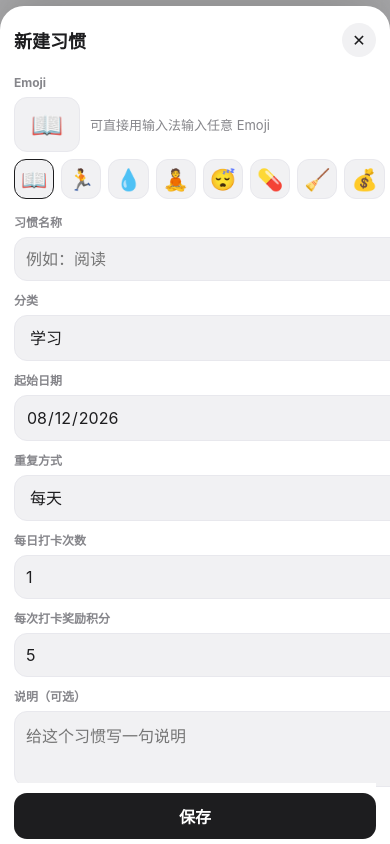
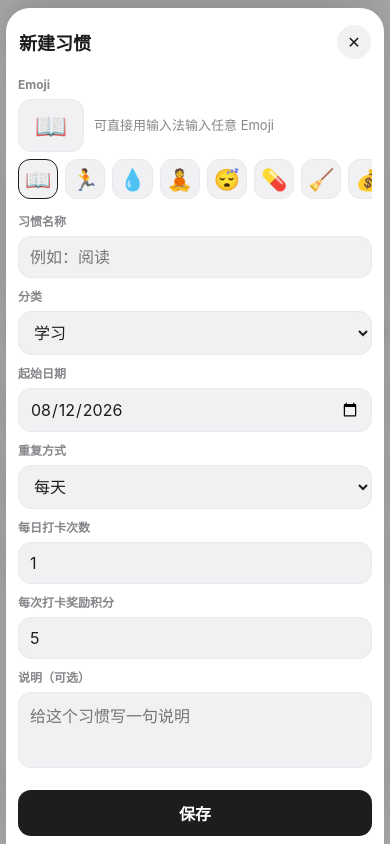
Before and after one commit to sayuki0613xyz/sayuki0613xyz, a plain HTML site: page index.html in a window 390 px wide. Both pictures are taken after a click on the button "添加". Drawn offline with Linux system fonts and the light colour scheme.

Commit message:
Add files via upload
优化 iPhone 12 手机端适配

```diff
--- a/index.html
+++ b/index.html
@@ -118,25 +118,53 @@
   .mobile-tabs button{padding:6px 2px;font-size:10px;border-radius:12px;min-width:0}
   .mobile-tabs button span{font-size:19px}
 
-  .modal-backdrop{padding-top:env(safe-area-inset-top)}
+  .modal-backdrop{
+    padding-top:env(safe-area-inset-top);
+    width:100vw;max-width:100vw;overflow:hidden;
+  }
   .modal{
-    width:100%;max-width:100%;
-    max-height:calc(100dvh - env(safe-area-inset-top) - 6px);
+    width:calc(100vw - 16px);
+    max-width:calc(100vw - 16px);
+    min-width:0;
+    margin:0 8px;
+    max-height:calc(100dvh - env(safe-area-inset-top) - 8px);
+    overflow-x:hidden;
+    overflow-y:auto;
     border-radius:24px 24px 0 0;
     padding:17px 14px calc(18px + env(safe-area-inset-bottom));
   }
+  .modal form,.modal .form-grid,.modal .field{width:100%;max-width:100%;min-width:0}
   .modal-head{margin-bottom:14px;position:sticky;top:0;background:var(--card);z-index:2;padding-bottom:4px}
   .modal-head h3{font-size:18px}
   .form-grid{grid-template-columns:1fr;gap:10px}
   .field.full{grid-column:auto}
   .field label{font-size:12px}
-  .field input,.field select,.field textarea{font-size:16px;padding:11px;border-radius:13px}
-  .field textarea{min-height:76px}
-  .emoji-input{font-size:26px!important;width:66px!important}
+  .field input,.field select,.field textarea{
+    display:block;
+    width:100%;max-width:100%;min-width:0;
+    font-size:16px;padding:11px;border-radius:13px;
+  }
+  .field input[type="date"]{-webkit-appearance:none;appearance:none;min-width:0}
+  .field select{min-width:0;text-overflow:ellipsis}
+  .field textarea{min-height:76px;resize:none}
+  .emoji-input-wrap{width:100%;max-width:100%;min-width:0;flex-wrap:wrap;align-items:center}
+  .emoji-input-wrap span{flex:1 1 180px;min-width:0;line-height:1.35}
+  .emoji-input{font-size:26px!important;width:66px!important;max-width:66px!important;flex:0 0 66px}
+  .emoji-picker{width:100%;max-width:100%;min-width:0}
+  #weekdayPicker{width:100%;max-width:100%;min-width:0;gap:5px!important}
+  #weekdayPicker .pill{flex:0 0 auto}
   .emoji-choice{flex-basis:40px;font-size:21px}
   .modal-actions{position:sticky;bottom:calc(-18px - env(safe-area-inset-bottom));background:var(--card);padding:10px 0 calc(5px + env(safe-area-inset-bottom));margin-top:12px;z-index:2}
   .modal-actions button{min-height:44px;border-radius:13px}
   .toast{bottom:calc(82px + env(safe-area-inset-bottom));max-width:calc(100vw - 28px);text-align:center;font-size:13px}
+}
+
+@media(min-width:371px) and (max-width:400px){
+  .modal{width:calc(100vw - 12px);max-width:calc(100vw - 12px);margin:0 6px;padding-left:12px;padding-right:12px}
+  .modal .form-grid{gap:9px}
+  .modal-head{padding-left:1px;padding-right:1px}
+  .field input,.field select,.field textarea{padding:10px 11px}
+  .modal-actions{gap:8px}
 }
 
 @media(max-width:370px){
```
